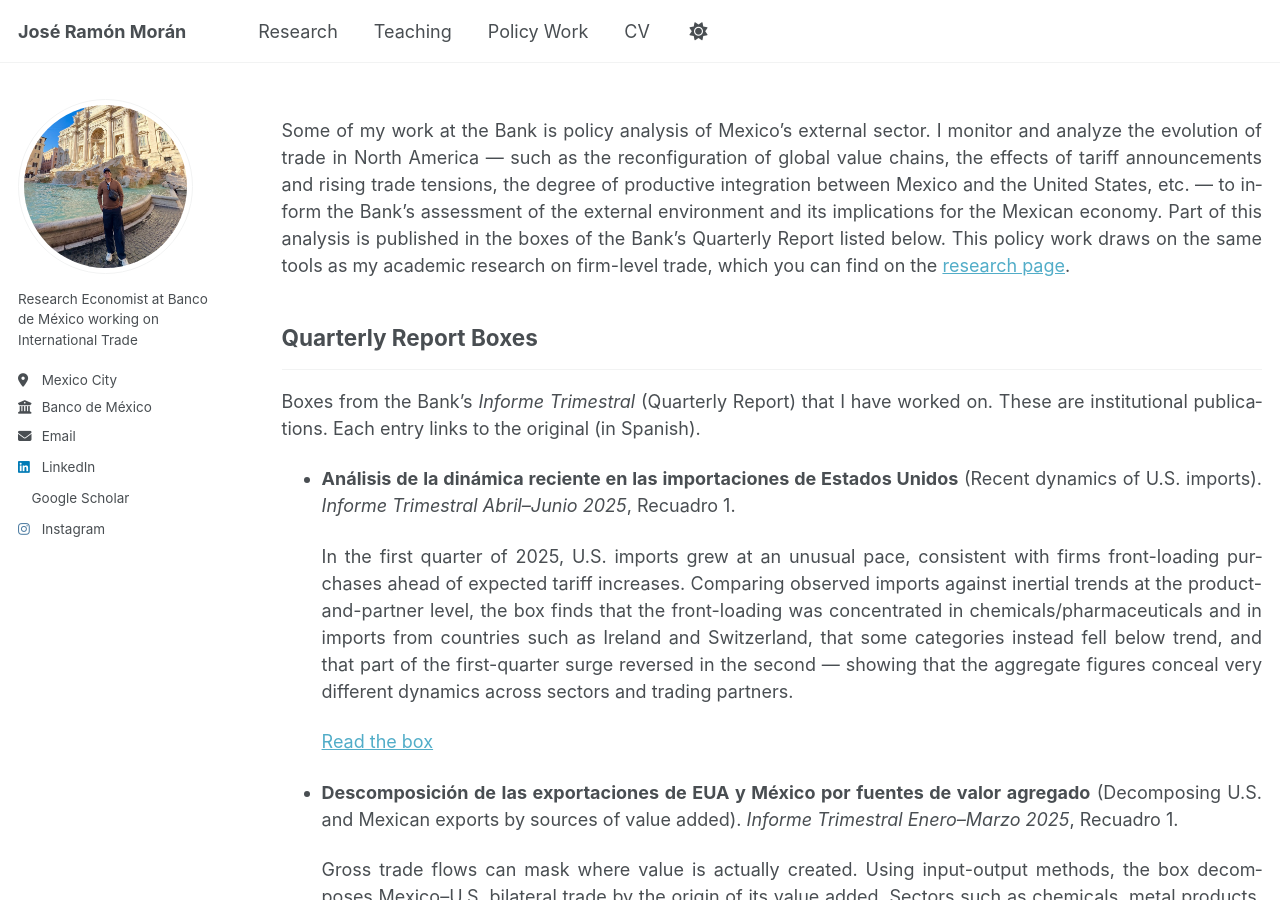
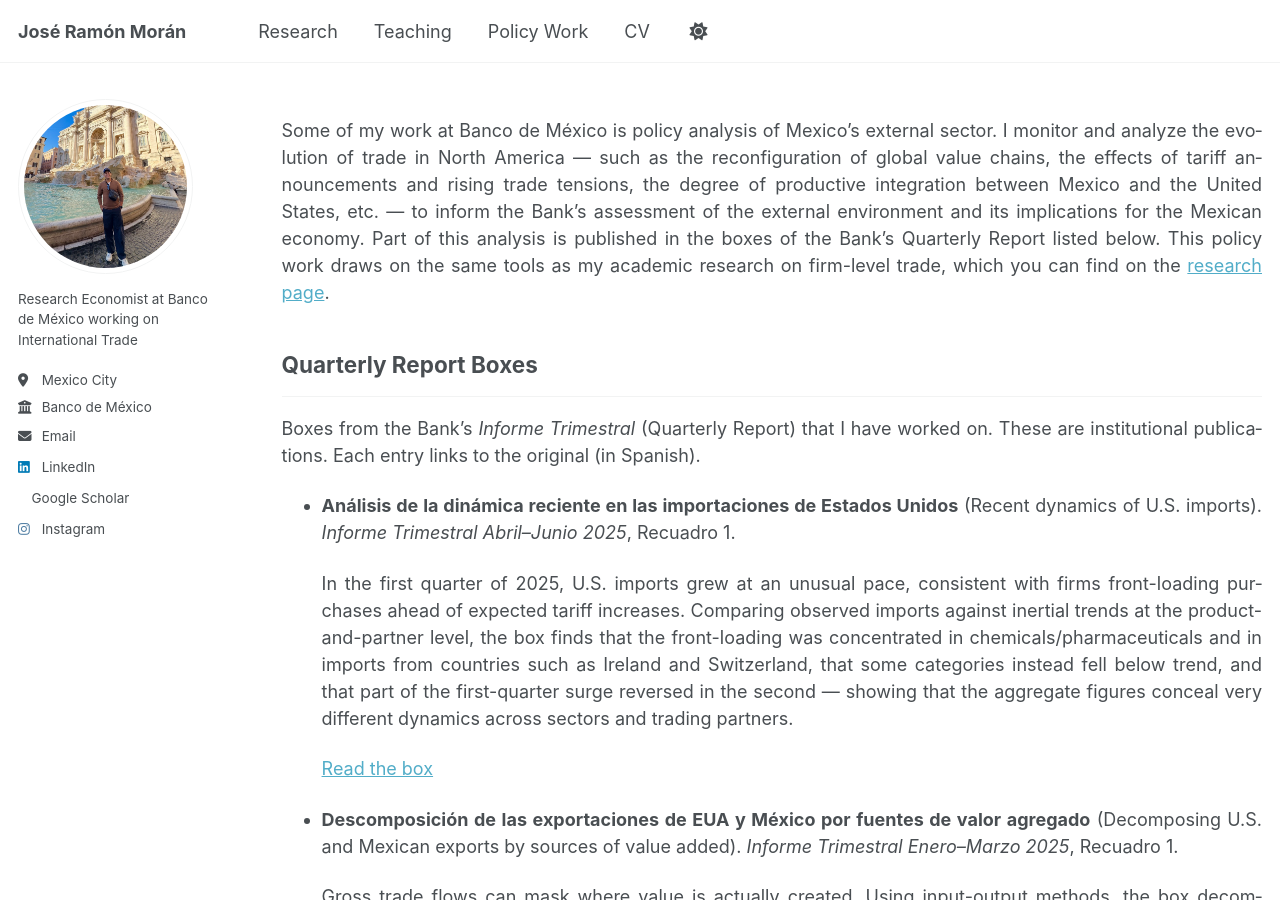
Before and after one commit to joseramonmoran/joseramonmoran.github.io, a Jekyll site: the page built from _pages/banxico.md, in a window 1280 px wide and 900 px high. Built offline with Jekyll 4.4.1, drawn with Linux system fonts in a browser that asks for light colours; a style sheet for code colours, icons or effects is not loaded.

Commit message:
Update banxico.md

```diff
--- a/_pages/banxico.md
+++ b/_pages/banxico.md
@@ -19,7 +19,7 @@ author_profile: true
   }
 </style>
 
-Some of my work at the Bank is policy analysis of Mexico's external sector. I monitor and analyze the evolution of trade in North America — such as the reconfiguration of global value chains, the effects of tariff announcements and rising trade tensions, the degree of productive integration between Mexico and the United States, etc. — to inform the Bank's assessment of the external environment and its implications for the Mexican economy. Part of this analysis is published in the boxes of the Bank's Quarterly Report listed below. This policy work draws on the same tools as my academic research on firm-level trade, which you can find on the [research page]({{ site.baseurl }}/research/).
+Some of my work at Banco de México is policy analysis of Mexico's external sector. I monitor and analyze the evolution of trade in North America — such as the reconfiguration of global value chains, the effects of tariff announcements and rising trade tensions, the degree of productive integration between Mexico and the United States, etc. — to inform the Bank's assessment of the external environment and its implications for the Mexican economy. Part of this analysis is published in the boxes of the Bank's Quarterly Report listed below. This policy work draws on the same tools as my academic research on firm-level trade, which you can find on the [research page]({{ site.baseurl }}/research/).
 
 <h2>Quarterly Report Boxes</h2><hr />
 
```
